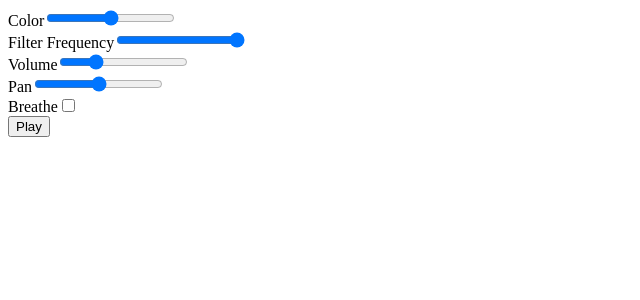
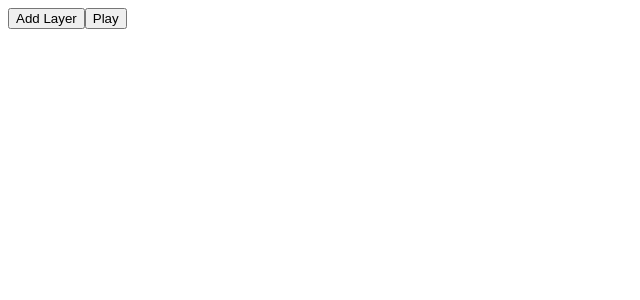
Before and after one commit to rossmoody/spektrl, a React (Vite) app: page / in a window 1280 px wide. Shown: the top 300 px of the page, without its empty margins (0-640 px from the left). Built offline with nearby package versions, Linux system fonts and the light colour scheme.

Commit message:
Refactor to support multiple noise layers
Replaces single noise generator logic with support for multiple concurrent noise layers. Extracts noise controls into a new NoiseCard component and moves AudioContext to a shared module. Renames NoiseGenerator to Noise and updates imports accordingly.

```diff
--- a/src/app.tsx
+++ b/src/app.tsx
@@ -1,106 +1,31 @@
-import { NoiseGenerator } from '@scripts/noise-generator'
-import { useEffect, useRef, useState } from 'react'
+import { useState } from 'react'
+import { NoiseCard } from './components/noise-card'
+import { Noise } from './scripts/noise'
 
 export function App() {
-  const [slope, setSlope] = useState(0)
+  const [layers, setLayers] = useState<Noise[]>([])
   const [isPlaying, setIsPlaying] = useState(false)
-  const noiseRef = useRef<NoiseGenerator | null>(null)
 
-  useEffect(() => {
-    noiseRef.current = new NoiseGenerator()
-    return () => noiseRef.current?.dispose()
-  }, [])
+  const addLayer = () => {
+    const noise = new Noise()
+    setLayers([...layers, noise])
+  }
 
   const toggle = () => {
     if (isPlaying) {
-      noiseRef.current?.stop()
+      layers.forEach((n) => n.stop())
     } else {
-      noiseRef.current?.play(slope)
+      layers.forEach((n) => n.play(0))
     }
     setIsPlaying(!isPlaying)
   }
 
-  const handleSlopeChange = (newSlope: number) => {
-    setSlope(newSlope)
-    if (isPlaying) {
-      noiseRef.current?.play(newSlope)
-    }
-  }
-
   return (
     <div>
-      <div>
-        <label>
-          Color
-          <input
-            type="range"
-            min="-6"
-            max="6"
-            step="0.1"
-            value={slope}
-            onChange={(e) => handleSlopeChange(parseFloat(e.target.value))}
-          />
-        </label>
-      </div>
-
-      <div>
-        <label>
-          Filter Frequency
-          <input
-            type="range"
-            min="0"
-            max="1"
-            step="0.01"
-            defaultValue={1}
-            onChange={(e) =>
-              noiseRef.current?.setFilterFrequency(parseFloat(e.target.value))
-            }
-          />
-        </label>
-      </div>
-
-      <div>
-        <label>
-          Volume
-          <input
-            type="range"
-            min="0"
-            max="1"
-            step="0.01"
-            defaultValue={0.25}
-            onChange={(e) =>
-              noiseRef.current?.setVolume(parseFloat(e.target.value))
-            }
-          />
-        </label>
-      </div>
-
-      <div>
-        <label>
-          Pan
-          <input
-            type="range"
-            min="-1"
-            max="1"
-            step="0.01"
-            defaultValue={0}
-            onChange={(e) =>
-              noiseRef.current?.setPan(parseFloat(e.target.value))
-            }
-          />
-        </label>
-      </div>
-
-      <div>
-        <label>
-          Breathe
-          <input
-            type="checkbox"
-            onChange={(e) => noiseRef.current?.toggleBreathe(e.target.checked)}
-          />
-        </label>
-      </div>
-
+      {layers.map((layer, index) => (
+        <NoiseCard key={index} noise={layer} />
+      ))}
+      <button onClick={addLayer}>Add Layer</button>
       <button onClick={toggle}>{isPlaying ? 'Stop' : 'Play'}</button>
     </div>
   )
--- /dev/null
+++ b/src/components/noise-card.tsx
@@ -0,0 +1,78 @@
+import { Noise } from '@/scripts/noise'
+
+type NoiseProps = {
+  noise: Noise
+}
+
+export const NoiseCard = ({ noise }: NoiseProps) => {
+  return (
+    <>
+      <div>
+        <label>
+          Color
+          <input
+            type="range"
+            min="-6"
+            max="6"
+            step="0.1"
+            onChange={(e) => noise.play(parseFloat(e.target.value))}
+          />
+        </label>
+      </div>
+
+      <div>
+        <label>
+          Filter Frequency
+          <input
+            type="range"
+            min="0"
+            max="1"
+            step="0.01"
+            defaultValue={1}
+            onChange={(e) =>
+              noise.setFilterFrequency(parseFloat(e.target.value))
+            }
+          />
+        </label>
+      </div>
+
+      <div>
+        <label>
+          Volume
+          <input
+            type="range"
+            min="0"
+            max="1"
+            step="0.01"
+            defaultValue={0.25}
+            onChange={(e) => noise.setVolume(parseFloat(e.target.value))}
+          />
+        </label>
+      </div>
+
+      <div>
+        <label>
+          Pan
+          <input
+            type="range"
+            min="-1"
+            max="1"
+            step="0.01"
+            defaultValue={0}
+            onChange={(e) => noise.setPan(parseFloat(e.target.value))}
+          />
+        </label>
+      </div>
+
+      <div>
+        <label>
+          Breathe
+          <input
+            type="checkbox"
+            onChange={(e) => noise.toggleBreathe(e.target.checked)}
+          />
+        </label>
+      </div>
+    </>
+  )
+}
--- /dev/null
+++ b/src/consts/audio-context.ts
@@ -0,0 +1 @@
+export const audioContext = new AudioContext()
--- a/src/scripts/noise-generator.ts
+++ b/src/scripts/noise.ts
@@ -1,6 +1,6 @@
-const audioContext = new AudioContext()
+import { audioContext } from '@/consts/audio-context'
 
-export class NoiseGenerator {
+export class Noise {
   private audioContext: AudioContext
   private source: AudioBufferSourceNode | null = null
   private volume: GainNode
@@ -214,8 +214,4 @@ export class NoiseGenerator {
 
     return buffer
   }
-
-  dispose() {
-    this.stop()
-  }
 }
```
